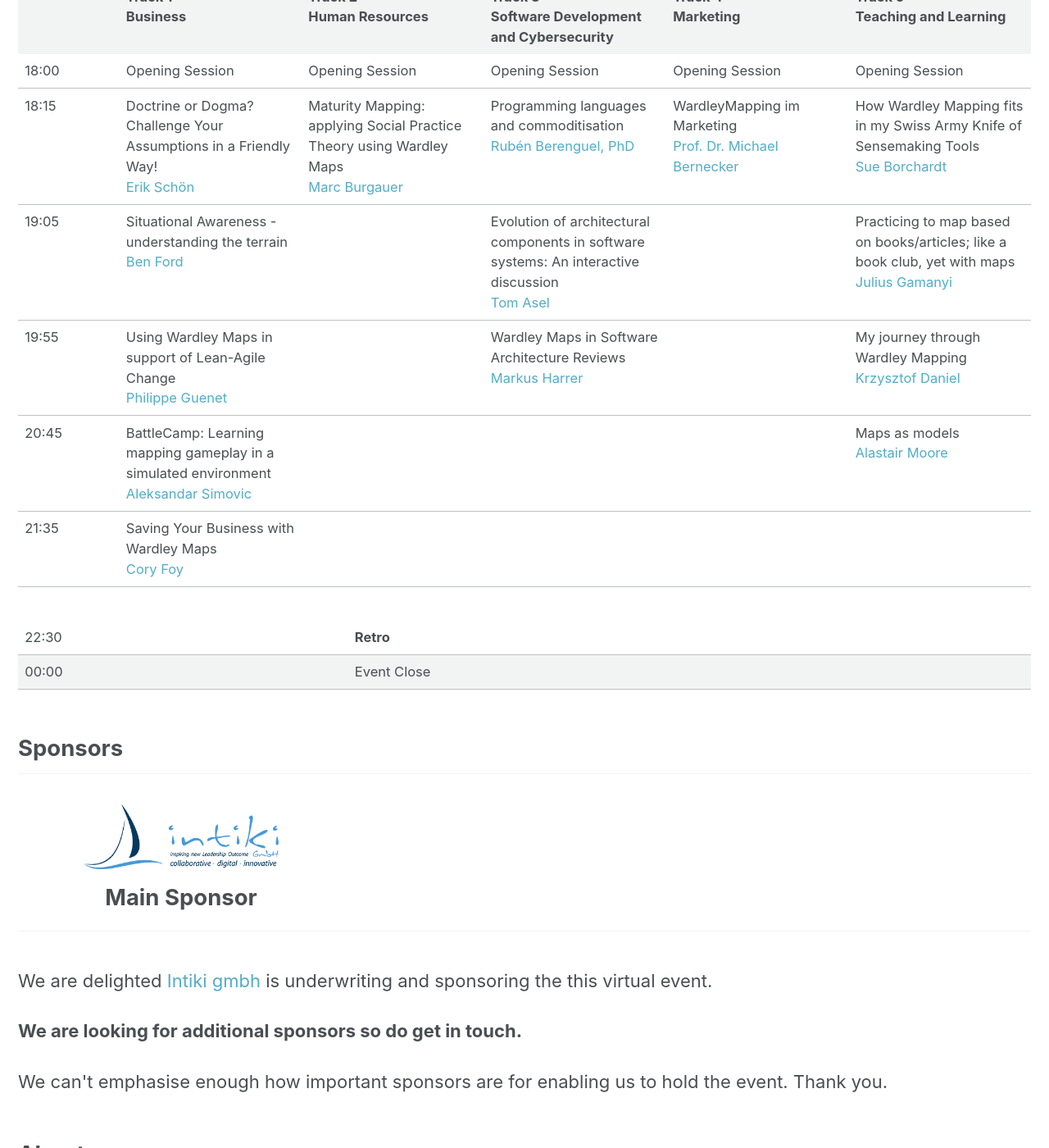
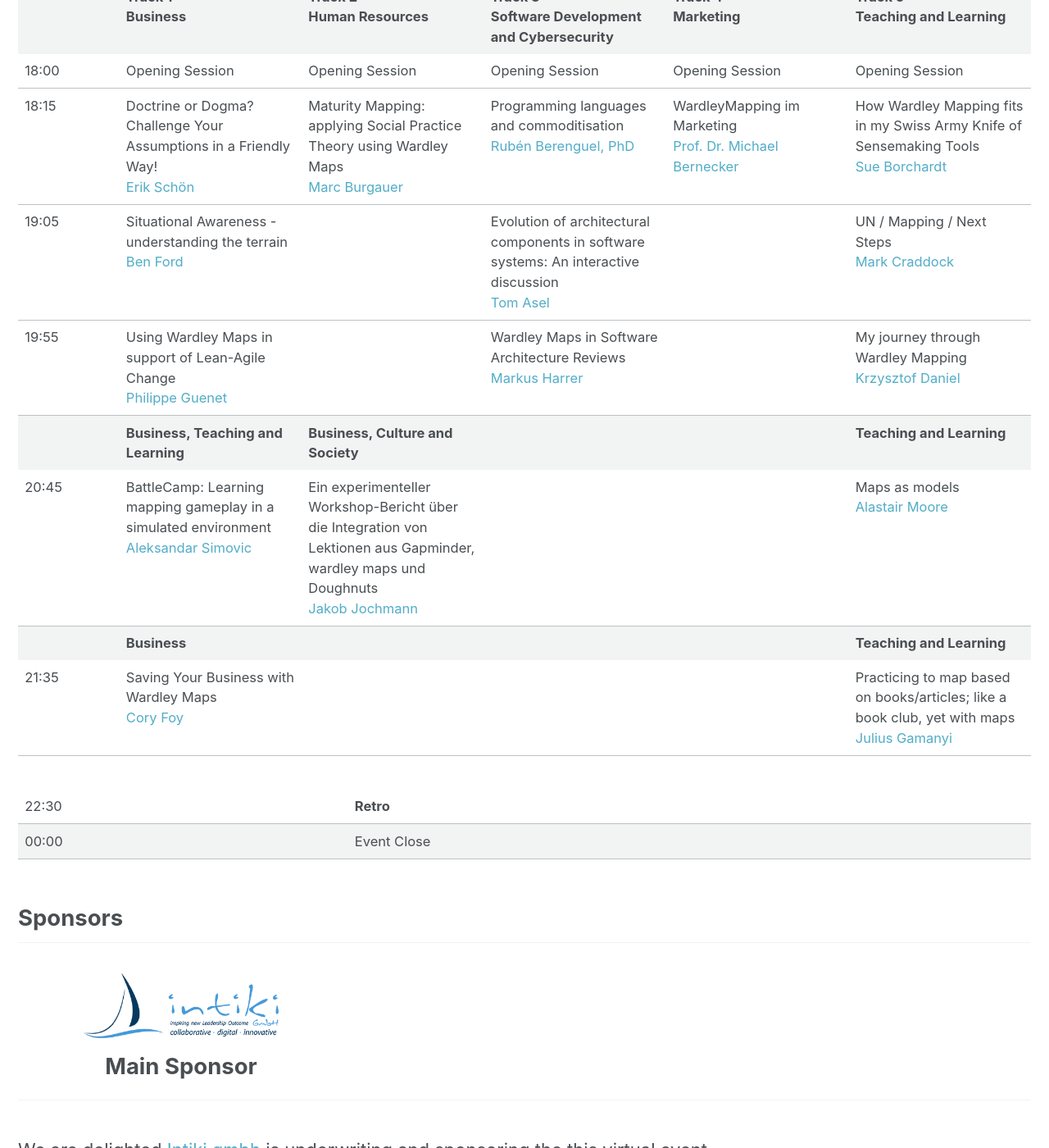
Before and after one commit to mapcampcommittee/mapcampcommittee.github.io, a Jekyll site: the page built from _pages/2020-07-29_Germany.html, in a window 1280 px wide and 1400 px high, scrolled down 1539 px. Shown: the whole window at 82% size. Built offline with Jekyll 4.4.1, drawn with Linux system fonts in a browser that asks for light colours.

Commit message:
Schedule update

```diff
--- a/_pages/2020-07-29_Germany.html
+++ b/_pages/2020-07-29_Germany.html
@@ -215,9 +215,10 @@ classes:
       </td>
       <!-- Teaching and Learning -->
       <td style="width: 18%; vertical-align: text-top;">
-        Practicing to map based on books/articles; like a book club, yet with maps
+        UN / Mapping / Next Steps
         <br>
-        <a href="https://twitter.com/juliusgb2k">Julius Gamanyi</a>
+        <a href="https://twitter.com/mcraddock">Mark Craddock</a>
+
       </td>
     </tr>
 
@@ -251,6 +252,15 @@ classes:
       </td>
     </tr>
 
+    <tr class="schedule-break">
+      <th style="width: 10%; vertical-align: bottom;"></th>
+      <th style="width: 18%; vertical-align: text-top;">Business, Teaching and Learning</th>
+      <th style="width: 18%; vertical-align: text-top;">Business, Culture and Society</th>
+      <th style="width: 18%; vertical-align: text-top;"></th>
+      <th style="width: 18%; vertical-align: text-top;"></th>
+      <th style="width: 18%; vertical-align: text-top;">Teaching and Learning</th>
+    </tr>
+
     <tr>
       <td style="width: 10%; vertical-align: text-top;">20:45</td>
       <!-- Business -->
@@ -261,7 +271,9 @@ classes:
       </td>
       <!-- Human Resources -->
       <td style="width: 18%; vertical-align: text-top;">
-
+        Ein experimenteller Workshop-Bericht über die Integration von Lektionen aus Gapminder, wardley maps und Doughnuts
+        <br>
+        <a href="https://twitter.com/achjakob">Jakob Jochmann</a>
       </td>
       <!-- Software Development and Cybersecurity -->
       <td style="width: 18%; vertical-align: text-top;">
@@ -277,6 +289,15 @@ classes:
         <br>
         <a href="https://twitter.com/latticecut">Alastair Moore</a>
       </td>
+    </tr>
+
+    <tr class="schedule-break">
+      <th style="width: 10%; vertical-align: bottom;"></th>
+      <th style="width: 18%; vertical-align: text-top;">Business</th>
+      <th style="width: 18%; vertical-align: text-top;"></th>
+      <th style="width: 18%; vertical-align: text-top;"></th>
+      <th style="width: 18%; vertical-align: text-top;"></th>
+      <th style="width: 18%; vertical-align: text-top;">Teaching and Learning</th>
     </tr>
 
     <tr>
@@ -301,7 +322,9 @@ classes:
       </td>
       <!-- Teaching and Learning -->
       <td style="width: 18%; vertical-align: text-top;">
-
+        Practicing to map based on books/articles; like a book club, yet with maps
+        <br>
+        <a href="https://twitter.com/juliusgb2k">Julius Gamanyi</a>
       </td>
     </tr>
 
```
